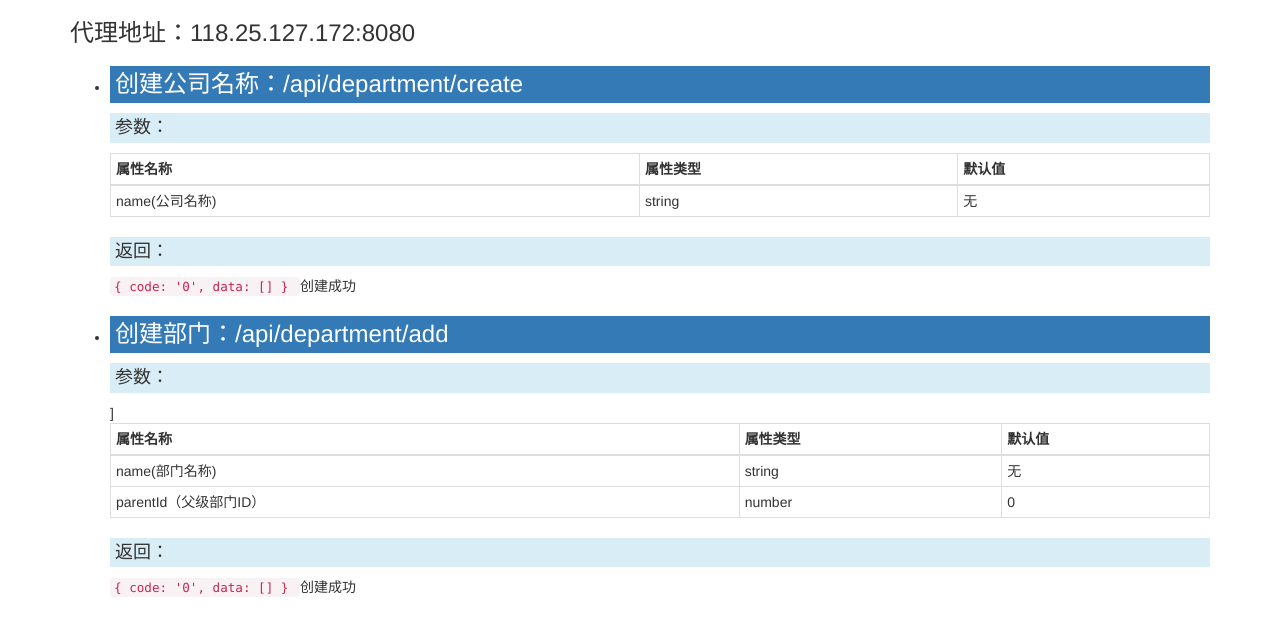
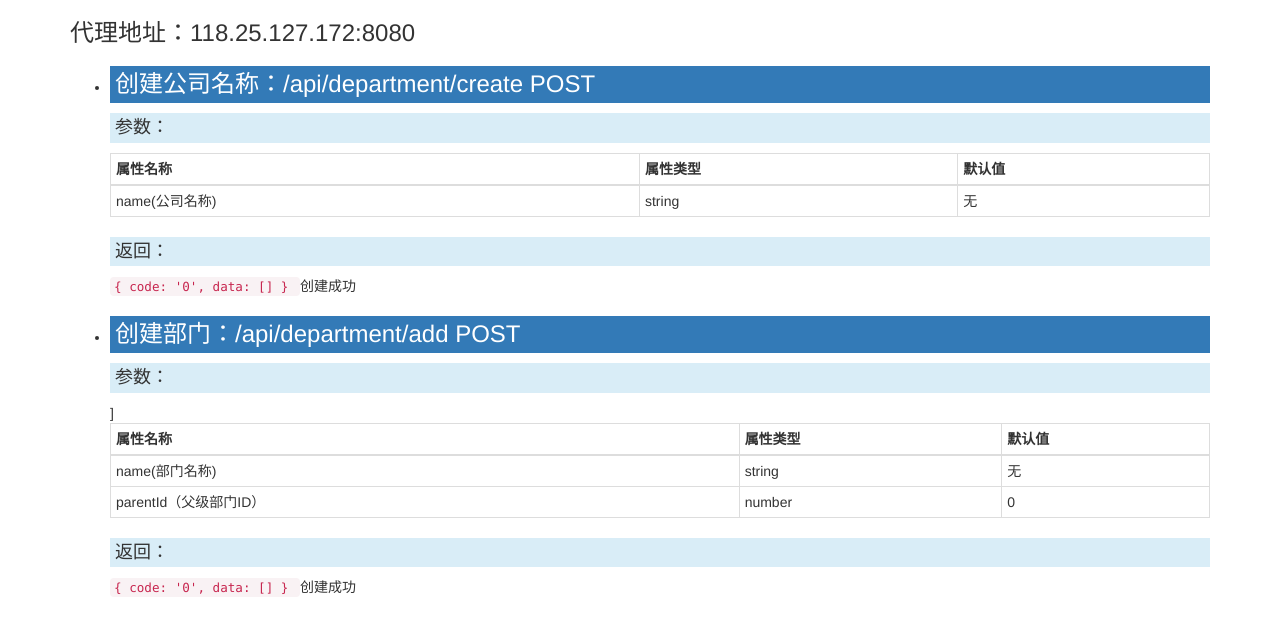
Before and after one commit to 17Going/sales-back, a website: page app/view/index.html in a window 1280 px wide. Drawn offline with nearby package versions, Linux system fonts and the light colour scheme.

Commit message:
更新api文档

```diff
--- a/app/view/index.html
+++ b/app/view/index.html
@@ -16,7 +16,7 @@
         </div>
         <ul>
             <li>
-                <h3 class="bg-primary" style="padding: 5px;">创建公司名称：/api/department/create</h3>
+                <h3 class="bg-primary" style="padding: 5px;">创建公司名称：/api/department/create POST</h3>
                 <h4 class="bg-info" style="padding: 5px;">参数：</h4>
                 <table class="table table-condensed table-bordered">
                     <thead>
@@ -37,7 +37,7 @@
                 创建成功
             </li>
             <li>
-                <h3 class="bg-primary" style="padding: 5px;">创建部门：/api/department/add</h3>
+                <h3 class="bg-primary" style="padding: 5px;">创建部门：/api/department/add POST</h3>
                 <h4 class="bg-info" style="padding: 5px;">参数：</h4>
                 <table class="table table-condensed table-bordered">
                     <thead>]
--- a/config/config.default.js
+++ b/config/config.default.js
@@ -9,7 +9,6 @@ module.exports = appInfo => {
   config.cluster = {
     listen: {
       port: 8080,
-      hostname: 'localhost',
     },
   };
 
```
